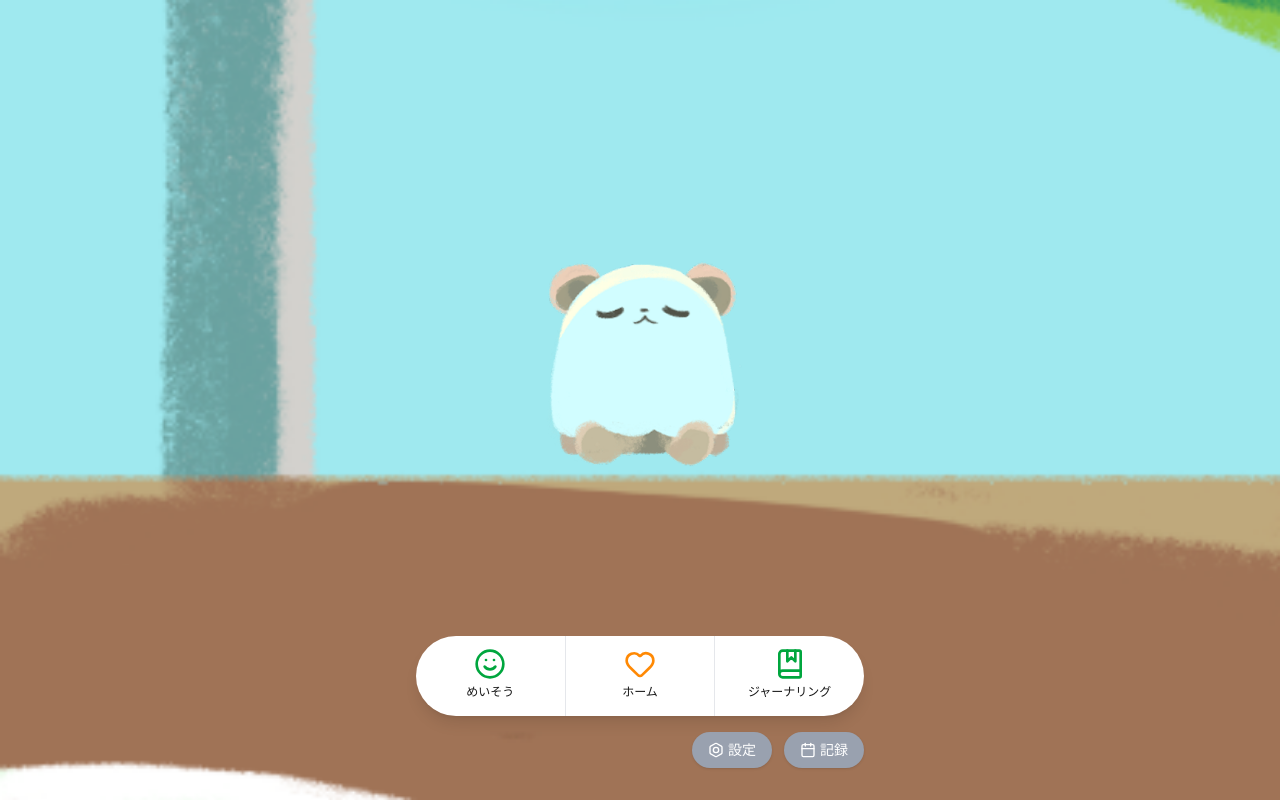
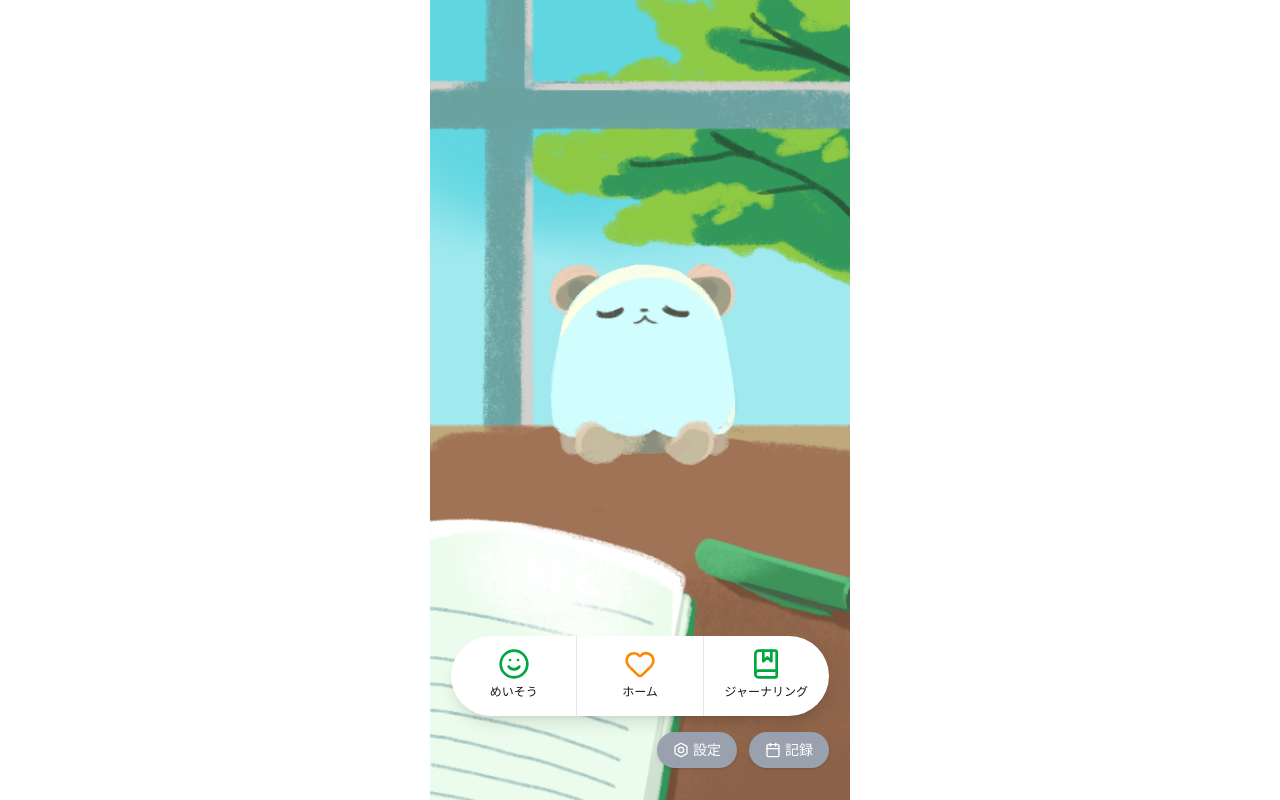
Before and after one commit to tomo-no-kai/mimamorumi, a Next.js app: page / in a window 1280 px wide. Built offline with nearby package versions, Linux system fonts and the light colour scheme.

Commit message:
[style]背景画像をモバイルサイズに固定

```diff
--- a/src/app/layout.tsx
+++ b/src/app/layout.tsx
@@ -14,8 +14,8 @@
 
 export const metadata: Metadata = {
   description: "Generated by create next app",
-    title: "みまもるみ",
-    viewport: "width=device-width, initial-scale=1.0",
+  title: "みまもるみ",
+  viewport: "width=device-width, initial-scale=1.0",
 };
 
 export default function RootLayout({
@@ -30,7 +30,7 @@
         <title>みまもるみ</title>
       </head>
       <body
-        className={`${geistSans.variable} ${geistMono.variable} antialiased`}
+        className={`${geistSans.variable} ${geistMono.variable} antialiased bg-lime-200`}
       >
         {children}
       </body>
--- a/src/components/BackgroundWrapper.tsx
+++ b/src/components/BackgroundWrapper.tsx
@@ -6,7 +6,7 @@
 
 export default function BackgroundWrapper({ children }: Props) {
   return (
-    <div className="relative w-full h-screen overflow-hidden">
+    <div className="fixed top-0 left-0 w-full md:w-[420px] md:left-1/2 md:-translate-x-1/2 h-screen overflow-hidden bg-main">
       {/* 背景 */}
       <div className="absolute inset-0 -z-10">
         <img
@@ -16,7 +16,9 @@
         />
       </div>
       {/* 中身 */}
-      {children}
+      <div className="relative w-full h-full overflow-y-auto">
+        {children}
+      </div>
     </div>
   );
 }
```
